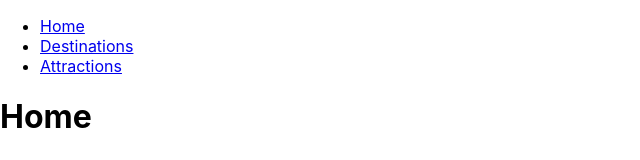
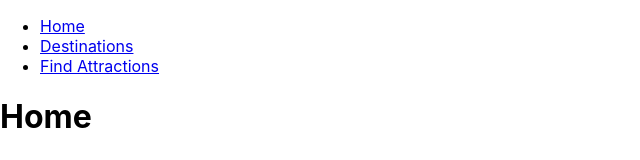
Before and after one commit to Andela24/phase-3-build-frontend, a React (Create React App) app in the folder frontend-api-project/: page / in a window 1280 px wide. Shown: the top 160 px of the page, without its empty margins (0-640 px from the left). Built offline with nearby package versions, Linux system fonts and the light colour scheme.

Commit message:
update NavBar

```diff
--- a/frontend-api-project/src/components/NavBar.js
+++ b/frontend-api-project/src/components/NavBar.js
@@ -7,7 +7,7 @@ const NavBar = () => {
       <ul>
           <li><NavLink to="/">Home</NavLink></li>
           <li><NavLink to="/destination">Destinations</NavLink></li>
-          <li><NavLink to="/attraction">Attractions</NavLink></li>
+          <li><NavLink to="/attraction">Find Attractions</NavLink></li>
       </ul>
     </div>
   )
```
